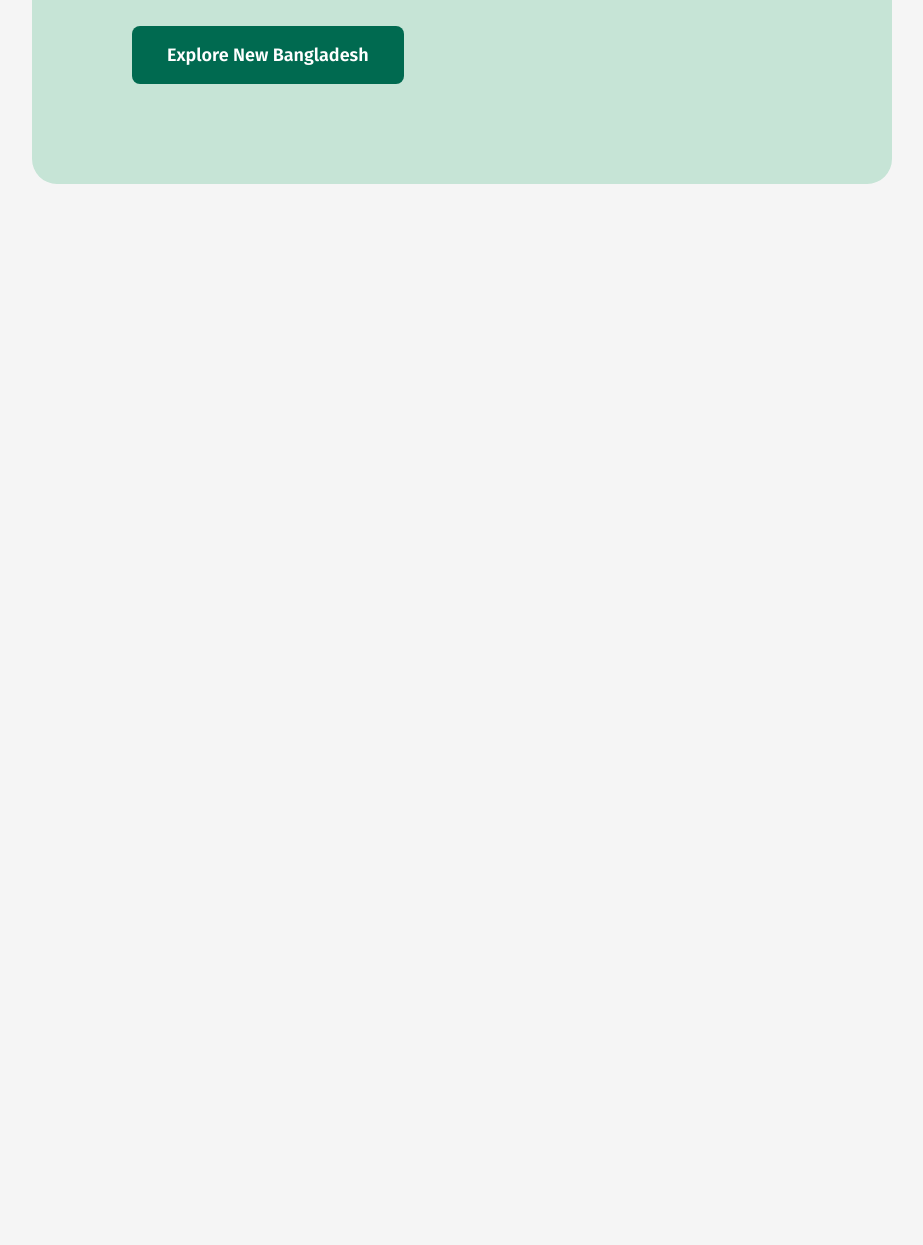
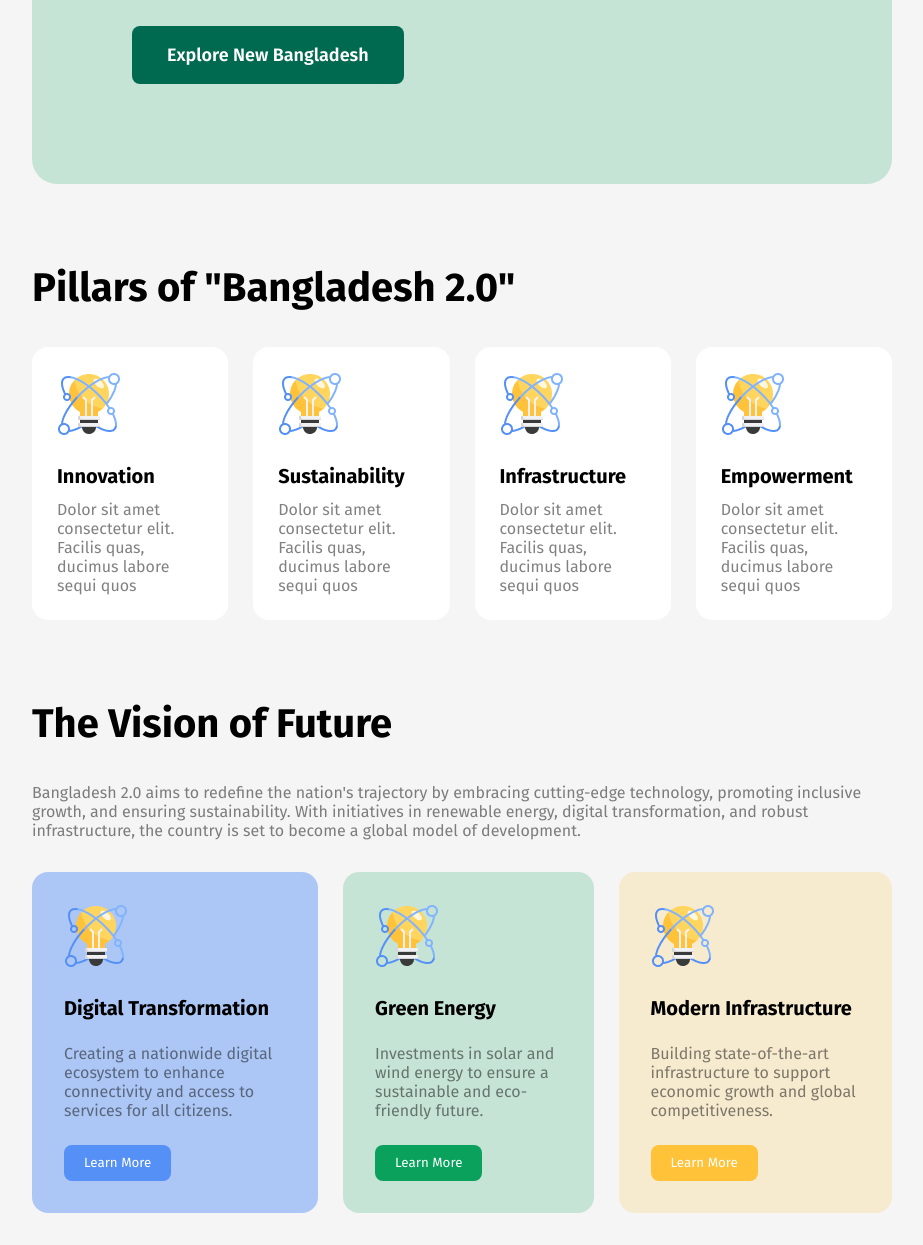
Before and after one commit to Rubaid07/b11-a1, a plain HTML site: page index.html in a window 1280 px wide. Shown: the part 695-1940 px from the top of the page, without its empty margins (178-1101 px from the left). Before the commit the page ends 904 px from the top, so only its background shows below. Drawn offline with Linux system fonts and the light colour scheme.

Commit message:
added section1 & 2

```diff
--- a/index.html
+++ b/index.html
@@ -26,7 +26,58 @@
     </header>
 
     <main>
+        <section class="section_1">
+            <h2 class="heading">Pillars of "Bangladesh 2.0"</h2>
+            <div class="box_head">
+                <div class="box">
+                    <img src="assets/card-icon.png" alt="">
+                    <h5>Innovation</h5>
+                    <p class="common_dec">Dolor sit amet consectetur elit. Facilis quas, ducimus labore sequi quos </p>
+                </div>
+                <div class="box">
+                    <img src="assets/card-icon.png" alt="">
+                    <h5>Sustainability</h5>
+                    <p class="common_dec">Dolor sit amet consectetur elit. Facilis quas, ducimus labore sequi quos </p>
+                </div>
+                <div class="box">
+                    <img src="assets/card-icon.png" alt="">
+                    <h5>Infrastructure</h5>
+                    <p class="common_dec">Dolor sit amet consectetur elit. Facilis quas, ducimus labore sequi quos </p>
+                </div>
+                <div class="box">
+                    <img src="assets/card-icon.png" alt="">
+                    <h5>Empowerment</h5>
+                    <p class="common_dec">Dolor sit amet consectetur elit. Facilis quas, ducimus labore sequi quos </p>
+                </div>
+            </div>
 
+        </section>
+
+
+        <section class="section_2">
+            <h2 class="heading">The Vision of Future</h2>
+            <p class="common_dec">Bangladesh 2.0 aims to redefine the nation's trajectory by embracing cutting-edge technology, promoting inclusive growth, and ensuring sustainability. With initiatives in renewable energy, digital transformation, and robust infrastructure, the country is set to become a global model of development.</p>
+        </section>
+        <div class="card_head">
+            <div class="card1">
+                <img src="assets/card-icon.png" alt="">
+                <h5>Digital Transformation</h5>
+                <p class="common_dec">Creating a nationwide digital ecosystem to enhance connectivity and access to services for all citizens.</p>
+                <button class="card1_btn">Learn More</button>
+            </div>
+            <div class="card1 card2">
+                <img src="assets/card-icon.png" alt="">
+                <h5>Green Energy</h5>
+                <p class="common_dec">Investments in solar and wind energy to ensure a sustainable and eco-friendly future.</p>
+                <button class="card1_btn card2_btn">Learn More</button>
+            </div>
+            <div class="card1 card3">
+                <img src="assets/card-icon.png" alt="">
+                <h5>Modern Infrastructure</h5>
+                <p class="common_dec">Building state-of-the-art infrastructure to support economic growth and global competitiveness.</p>
+                <button class="card1_btn card3_btn">Learn More</button>
+            </div>
+        </div>
     </main>
 
     <footer>
--- a/style.css
+++ b/style.css
@@ -67,7 +67,81 @@ nav h1{
     transition: 0.3s ease;
 }
 .common_button:hover{
-    background-color: #ffffff;
-    color: #006A50;
-    border: 2px solid #006A50;
+    background-color: #1e9174;
 }
+.heading{
+    margin-top: 80px;
+    font-size: 40px;
+    font-weight: bold;
+    margin-bottom: 35px;
+}
+.common_dec{
+    color: #0e0e0e85;
+}
+/* section 1 */
+.box{
+    padding: 25px;
+    background-color: #fff;
+    border-radius: 16px;
+}
+.box h5{
+    font-size: 20px;
+    margin-bottom: 12px;
+    margin-top: 24px;
+}
+.box_head{
+    display: flex;
+    gap: 25px;
+}
+
+/* section 2 */
+.card_head{
+    margin: 32px 0;
+    display: flex;
+    gap: 25px;
+}
+.card1{
+    background-color: #548ff574;
+    padding: 32px;
+    border-radius: 16px;
+}
+.card2{
+    background-color: #C6E4D6;
+}
+.card3{
+    background-color: #F7EBCF;
+}
+.card h5{
+    font-size: 20px;
+    font-weight: bold;
+    padding: 25px 0;
+}
+.card1_btn{
+    padding: 10px 20px;
+    color: white;
+    margin-top: 25px;
+    background-color: #5490F5;
+    border: none;
+    border-radius: 8px;
+    transition: 0.2s ease;
+}
+.card1_btn:hover{
+    background-color: #2d69d1;
+}
+.card2_btn{
+    background-color: #09A15C;
+}
+.card2_btn:hover{
+    background-color: #046b3c;
+}
+.card3_btn{
+    background-color: #FFC239;
+}
+.card3_btn:hover{
+    background-color: #c3911c;
+}
+.card_head h5{
+    font-size: 20px;
+    font-weight: bold;
+    margin: 24px 0;
+}
```
